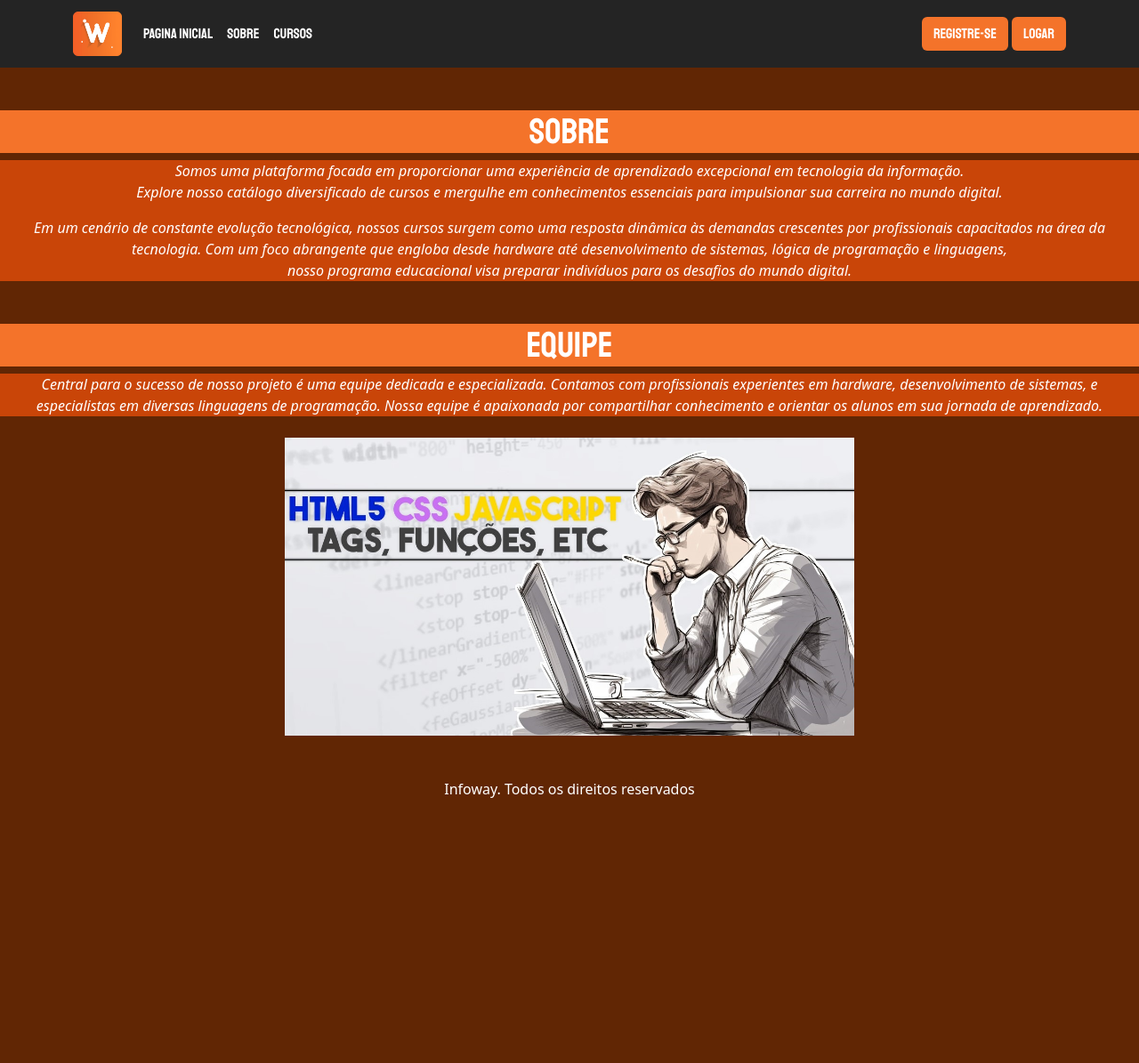
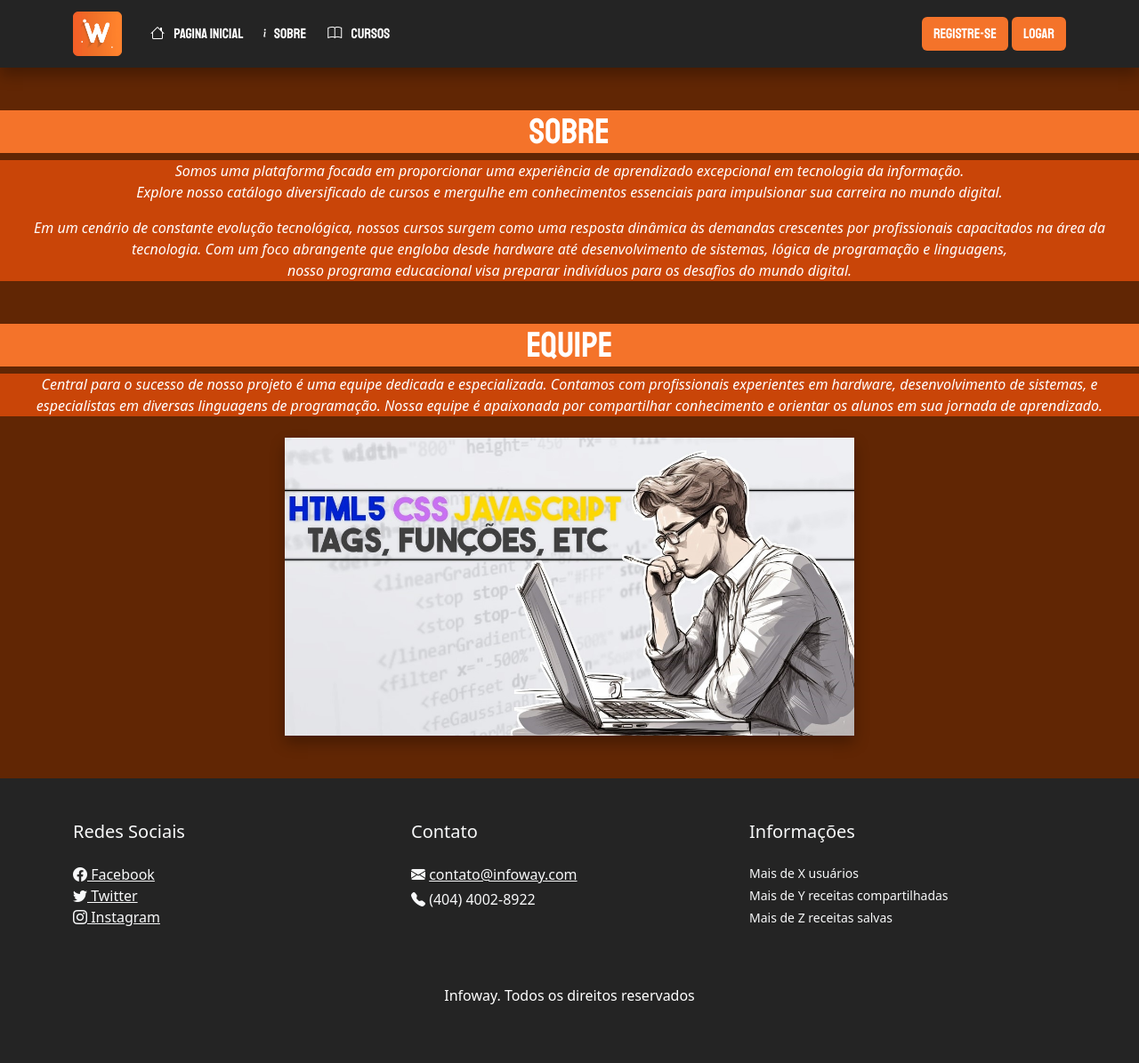
Before and after one commit to arvlotus/infoway, a PHP site: page /sobre.php in a window 1280 px wide. Shown: the whole page at 89% size. Before the commit the page ends 897 px from the top, so only its background shows below. Run offline with PHP 8.4, Linux system fonts and the light colour scheme.

Commit message:
boxshadow

```diff
--- a/components/footer.php
+++ b/components/footer.php
@@ -1,3 +1,26 @@
+<footer class="text-light py-5 mt-5 bg-custom">
+    <div class="container">
+        <div class="row">
+            <div class="col-md-4">
+                <h5 class="mb-4">Redes Sociais</h5>
+                <ul class="list-unstyled">
+                    <li><a href="#" class="text-light"> <i class="bi bi-facebook"></i> Facebook</a></li>
+                    <li><a href="#" class="text-light"> <i class="bi bi-twitter"></i> Twitter</a></li>
+                    <li><a href="#" class="text-light"> <i class="bi bi-instagram"></i> Instagram</a></li>
+                </ul>
+            </div>
+            <div class="col-md-4">
+                <h5 class="mb-4">Contato</h5>
+                <p class="mb-1"><i class="bi bi-envelope-fill"></i> <a href="mailto:contato@infoway.com" class="text-light">contato@infoway.com</a></p>
+                <p><i class="bi bi-telephone-fill"></i> (404) 4002-8922</p>
+            </div>
+            <div class="col-md-4">
+                <h5 class="mb-4">Informações</h5>
+                <p class="small mb-1"><i class="fas fa-users"></i> Mais de X usuários</p>
+                <p class="small mb-1"><i class="fas fa-utensils"></i> Mais de Y receitas compartilhadas</p>
+                <p class="small"><i class="far fa-bookmark"></i> Mais de Z receitas salvas</p>
+            </div>
+        </div>
 <footer class="mt-5 mb-2">
     <div class="footer">
     <p class="text-center">
--- a/components/header.php
+++ b/components/header.php
@@ -23,6 +23,7 @@ function isActivepage($currentPage, $pageName)
     <?= $currentPage == 'cursos' ? 'Infoway - Cursos' : ''; ?>
   </title>
   <link href="https://cdn.jsdelivr.net/npm/bootstrap@5.3.2/dist/css/bootstrap.min.css" rel="stylesheet" integrity="sha384-T3c6CoIi6uLrA9TneNEoa7RxnatzjcDSCmG1MXxSR1GAsXEV/Dwwykc2MPK8M2HN" crossorigin="anonymous">
+  <link rel="stylesheet" href="https://cdn.jsdelivr.net/npm/bootstrap-icons@1.11.2/font/bootstrap-icons.min.css">
   <link rel="stylesheet" href="./css/infoway.css">
   <link rel="preconnect" href="https://fonts.googleapis.com">
   <link rel="preconnect" href="https://fonts.gstatic.com" crossorigin>
@@ -41,17 +42,17 @@ function isActivepage($currentPage, $pageName)
     <div class="collapse navbar-collapse" id="navbarNav">
       <ul class="navbar-nav">
         <li class="nav-item <?php echo isActivepage($currentPage, 'index'); ?>">
-          <a class="nav-link active" href="index.php">
+          <a class="nav-link active" href="index.php"><i class="bi bi-house p-2"></i>
             Pagina Inicial
           </a>
         </li>
         <li class="nav-item <?php echo isActivepage($currentPage, 'sobre'); ?>">
-          <a class="nav-link" href="sobre.php">
+          <a class="nav-link" href="sobre.php"><i class="bi bi-info"></i>
             Sobre
           </a>
         </li>
         <li class="nav-item <?php echo isActivepage($currentPage, 'cursos'); ?>">
-          <a class="nav-link" href="cursos.php">
+          <a class="nav-link" href="cursos.php"><i class="bi bi-book p-2"></i>
             Cursos
           </a>
         </li>
--- a/css/infoway.css
+++ b/css/infoway.css
@@ -1,4 +1,7 @@
 /* Navbar */
+.navbar {
+    box-shadow: 0 8px 16px rgba(0, 0, 0, 0.3);
+}
 
 .collapse a {
     color: #fff;
@@ -57,14 +60,12 @@
     background-color: #f4732a;
 }
 .textsobre2 h1 {
+
     font-family: 'Staatliches', sans-serif;
     color: #fff;
     background-color: #f4732a;
 }
 
-.containersobre{
-
-}
 
 
 /* Cor das fontes do Index */
@@ -105,9 +106,11 @@
     align-items: center;
     display: flex;
     background-color: #fff;
+    box-shadow: 0 8px 16px rgba(0, 0, 0, 0.3);
 }
 .carouselfundo {
    background-color: #fff;
+   box-shadow: 0 8px 16px rgba(0, 0, 0, 0.3);
 }
 
 /* Index */
@@ -116,3 +119,14 @@
 body {
 background-color: #612604;
 }
+
+/* Footer */
+
+footer.row{
+    text-align: center;
+}
+
+
+footer.bg-custom{
+    background-color: rgb(36, 36, 36);
+}
--- a/sobre.php
+++ b/sobre.php
@@ -41,7 +41,7 @@ include_once(__DIR__ . '/components/header.php');
   </div>
     <section class="image">
       <div class="imgequipe justify-center">
-            <img src="css/Infoway/HTMLCSSJAVA.jpeg" alt="imgequipe" class="w-50">
+            <img src="css/Infoway/HTMLCSSJAVA.jpeg" alt="imgequipe" class="w-50" style="box-shadow: 0 8px 16px rgba(0, 0, 0, 0.3);">
           </div>
     </section>
 </div>
```
